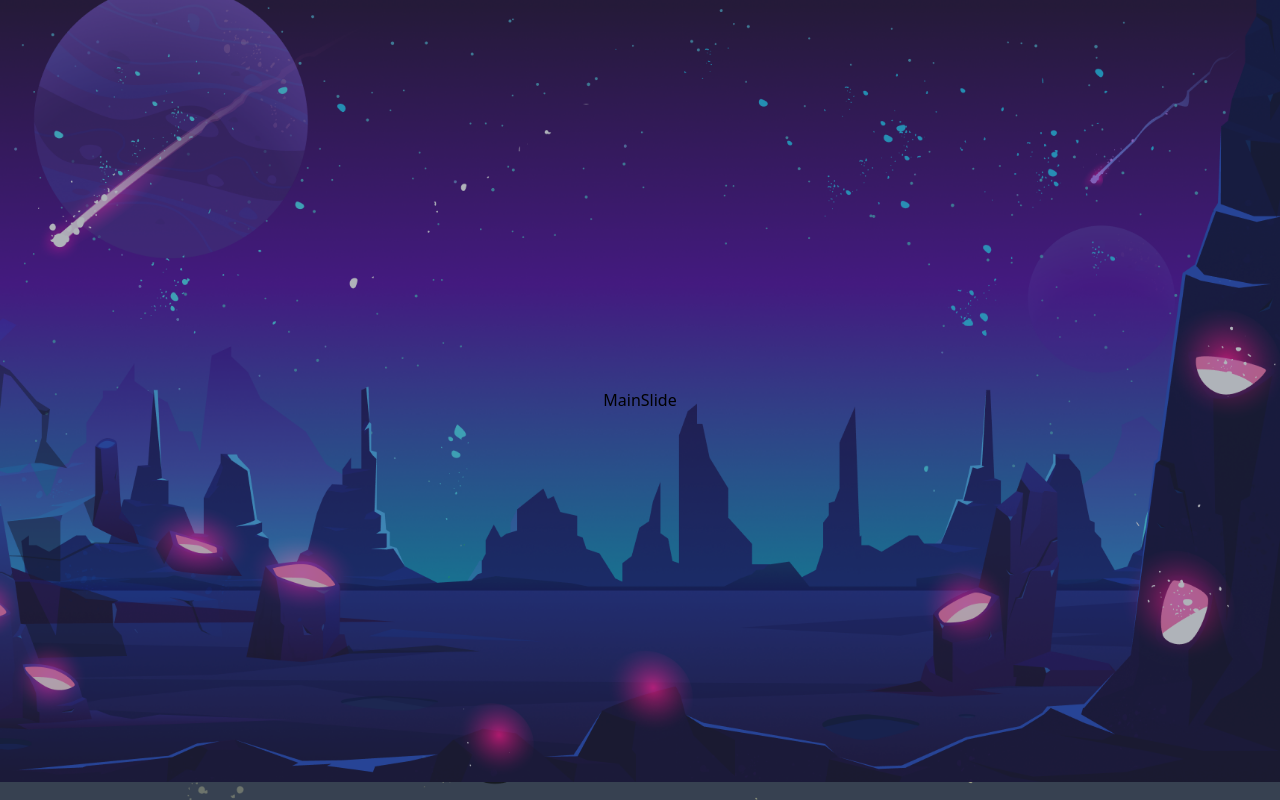
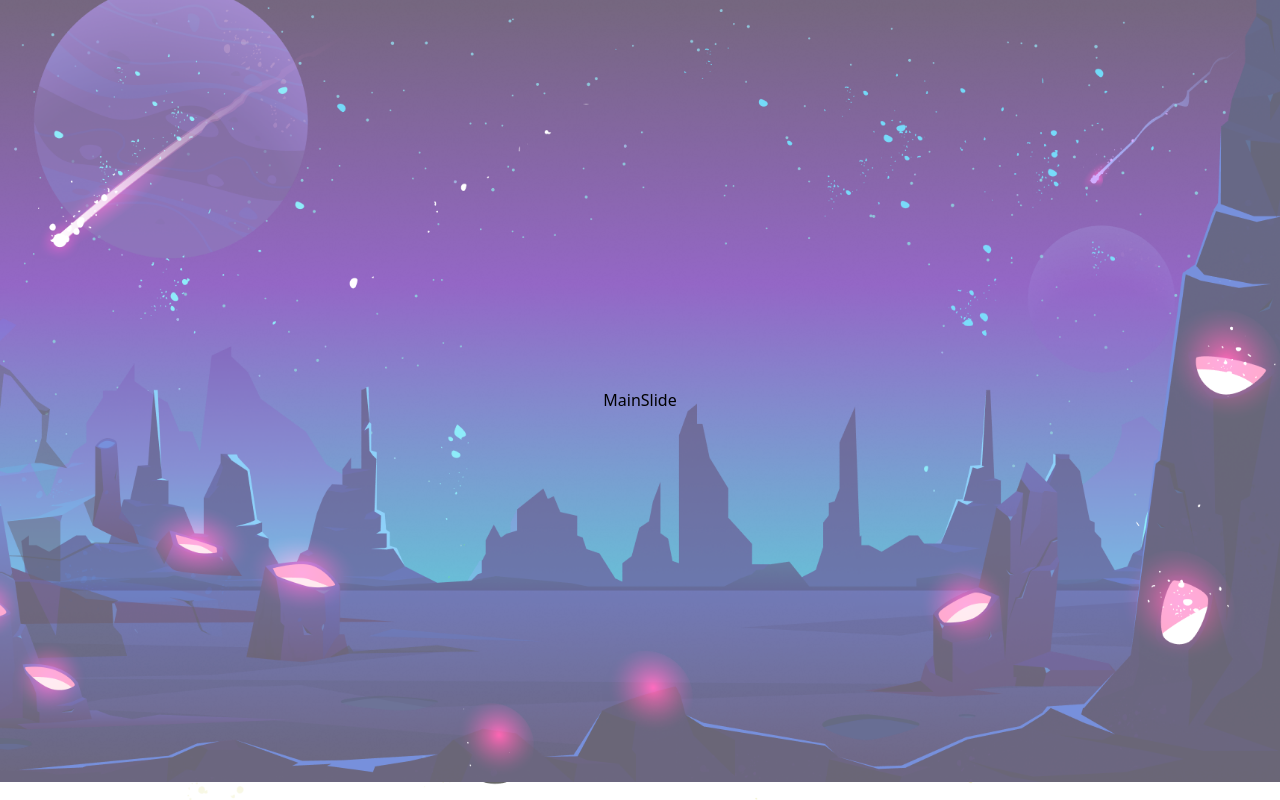
Before and after one commit to ZozuliaMykyta/portfolio, a React (Vite) app: page / in a window 1280 px wide. Built offline with nearby package versions, Linux system fonts and the light colour scheme.

Commit message:
feat: update SlideShow component with new background images and enhanced mousewheel controls

```diff
--- a/src/App.css
+++ b/src/App.css
@@ -1,11 +1,37 @@
 @import "tailwindcss";
 
 .main-slide {
-  background: url("./assets/img/background.png") 0 0 / cover no-repeat;
+  background: url("./assets/img/main-background.png") 0 0 / cover no-repeat;
+}
+.skills-slide {
+  background: url("./assets/img/skills-background.png") 0 0 / cover no-repeat;
+}
+.slide-structure {
   display: flex;
   align-items: center;
   justify-content: center;
   height: 100vh;
-  background-color: rgb(55 65 81);
   width: 100%;
 }
+
+/* Позволяет выделение текста на слайдах */
+.swiper-slide {
+  user-select: text !important;
+  -webkit-user-select: text !important;
+  -moz-user-select: text !important;
+  -ms-user-select: text !important;
+}
+
+/* Отключает перехват событий мыши для текстовых элементов */
+.swiper-slide p,
+.swiper-slide h1,
+.swiper-slide h2,
+.swiper-slide h3,
+.swiper-slide h4,
+.swiper-slide h5,
+.swiper-slide h6,
+.swiper-slide span,
+.swiper-slide div {
+  pointer-events: auto;
+  user-select: text !important;
+}
--- a/src/components/SlideShow.tsx
+++ b/src/components/SlideShow.tsx
@@ -10,14 +10,23 @@ const SlideShow: React.FC = () => {
     <Swiper
       direction="vertical"
       slidesPerView={1}
-      mousewheel={true}
+      mousewheel={{
+        forceToAxis: true,
+        sensitivity: 1,
+        releaseOnEdges: true,
+      }}
       modules={[Mousewheel]}
       style={{ width: "100vw", height: "100vh" }}
+      allowTouchMove={false}
+      simulateTouch={false}
+      touchStartPreventDefault={true}
+      noSwiping={true}
+      noSwipingClass="swiper-no-swiping"
     >
-      <SwiperSlide className="main-slide">
+      <SwiperSlide className="main-slide slide-structure">
         <MainSlide />
       </SwiperSlide>
-      <SwiperSlide className="main-slide">
+      <SwiperSlide className="skills-slide slide-structure">
         <SkillsSlide />
       </SwiperSlide>
     </Swiper>
```
Also changed, not shown: src/assets/img/main-background.png (renamed from src/assets/img/background.png), src/assets/img/skills-background.png (added).
